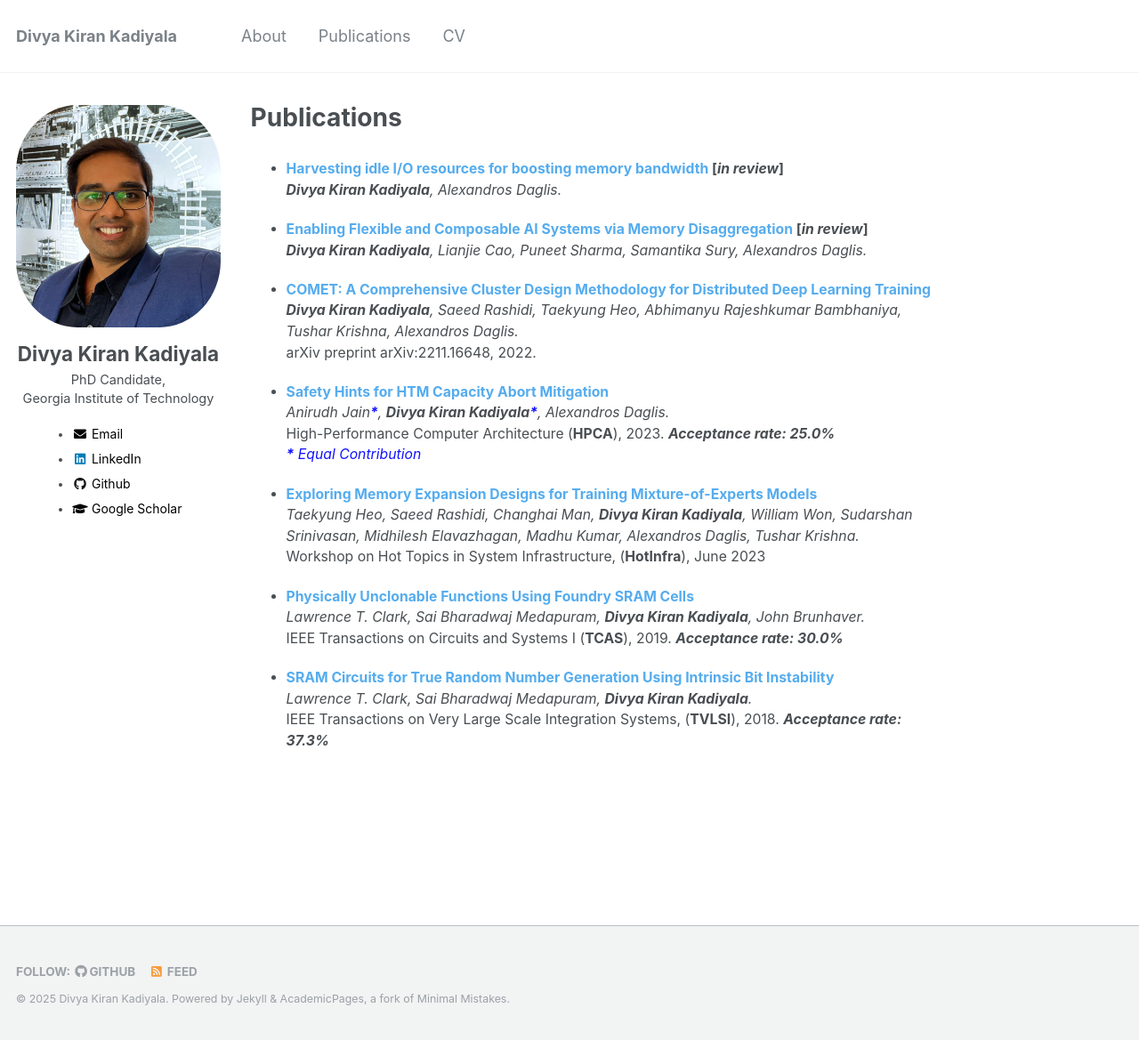
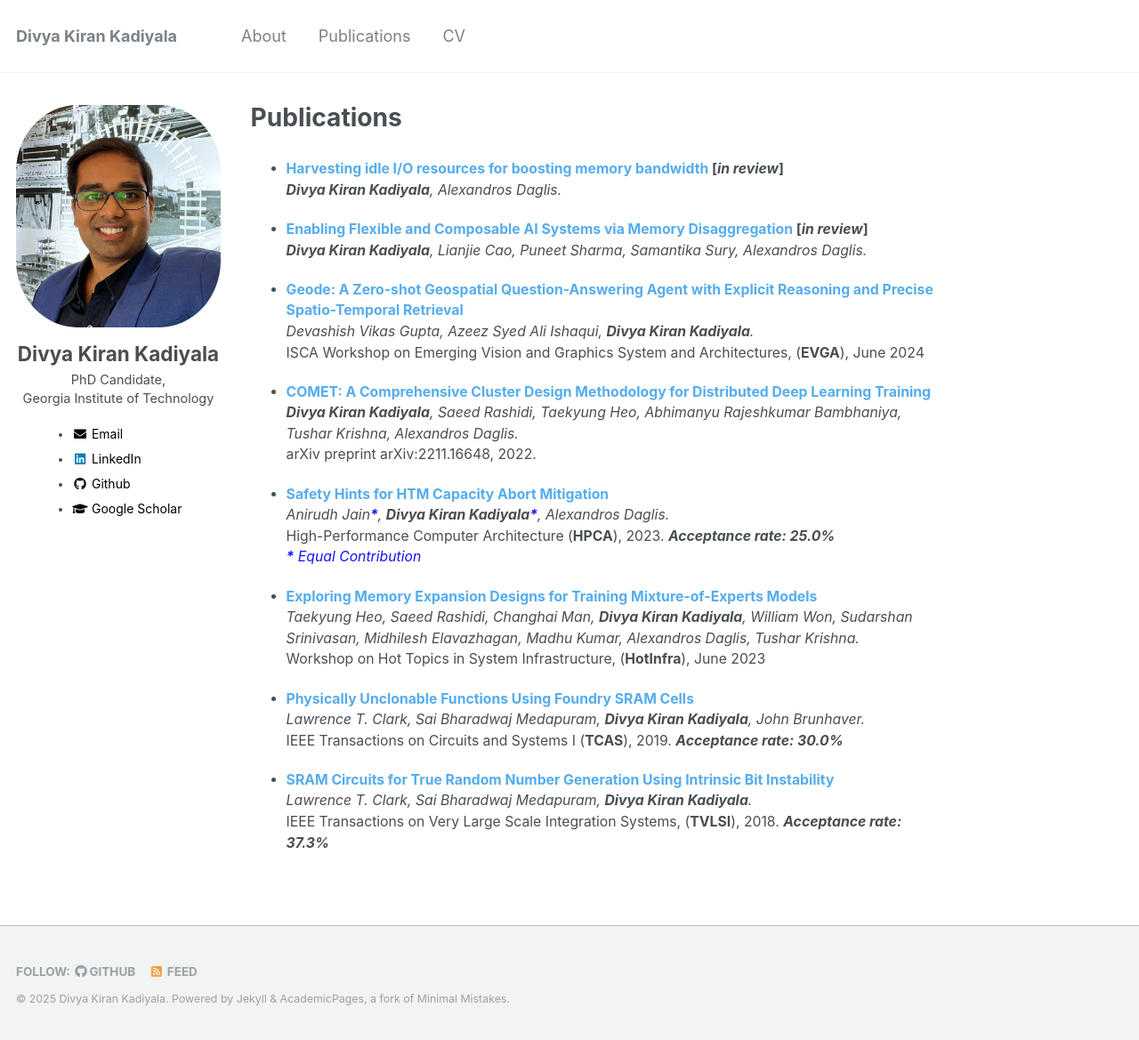
Before and after one commit to dkadiyala3/dkadiyala3.github.io, a Jekyll site: the page built from _pages/publications.md, in a window 1280 px wide and 1169 px high. Shown: the whole window at 89% size. Built offline with Jekyll 4.4.1, drawn with Linux system fonts in a browser that asks for light colours.

Commit message:
updated publications and CV

```diff
--- a/_pages/publications.md
+++ b/_pages/publications.md
@@ -21,6 +21,9 @@ _**Divya Kiran Kadiyala**, Alexandros Daglis._ <br>
 - **[Enabling Flexible and Composable AI Systems via Memory Disaggregation]() [_in review_]**
 _**Divya Kiran Kadiyala**, Lianjie Cao, Puneet Sharma, Samantika Sury, Alexandros Daglis._ <br>
 
+- **[Geode: A Zero-shot Geospatial Question-Answering Agent with Explicit Reasoning and Precise Spatio-Temporal Retrieval](https://sites.google.com/view/evgaisca24)**
+_Devashish Vikas Gupta, Azeez Syed Ali Ishaqui, **Divya Kiran Kadiyala**._ <br>
+ISCA Workshop on Emerging Vision and Graphics System and Architectures, (**EVGA**), June 2024 <br>
 
 - **[COMET: A Comprehensive Cluster Design Methodology for Distributed Deep Learning Training](https://arxiv.org/abs/2211.16648)**
 _**Divya Kiran Kadiyala**, Saeed Rashidi, Taekyung Heo, Abhimanyu Rajeshkumar Bambhaniya, Tushar Krishna, Alexandros Daglis._ <br>
@@ -31,7 +34,7 @@ _Anirudh Jain<span style="color: #0000ffec;">**\***</span>, **Divya Kiran Kadiya
 High-Performance Computer Architecture (**HPCA**), 2023. **_Acceptance rate: 25.0%_** <br>
 <span style="color: #0000ffec;">_**\*** Equal Contribution_</span> <br>
 
-- **[Exploring Memory Expansion Designs for Training Mixture-of-Experts Models](https://drive.google.com/file/d/1lgKgVEssrosL5iWJNPapGczY7kPuqjyy/view)**
+- **[Exploring Memory Expansion Designs for Training Mixture-of-Experts Models](https://hotinfra23.github.io/papers/hotinfra23-paper4.pdf)**
 _Taekyung Heo, Saeed Rashidi, Changhai Man, **Divya Kiran Kadiyala**, William Won, Sudarshan Srinivasan, Midhilesh Elavazhagan, Madhu Kumar, Alexandros Daglis, Tushar Krishna._ <br>
 Workshop on Hot Topics in System Infrastructure, (**HotInfra**), June 2023 <br>
 
```
Also changed, not shown: 5 other files.
